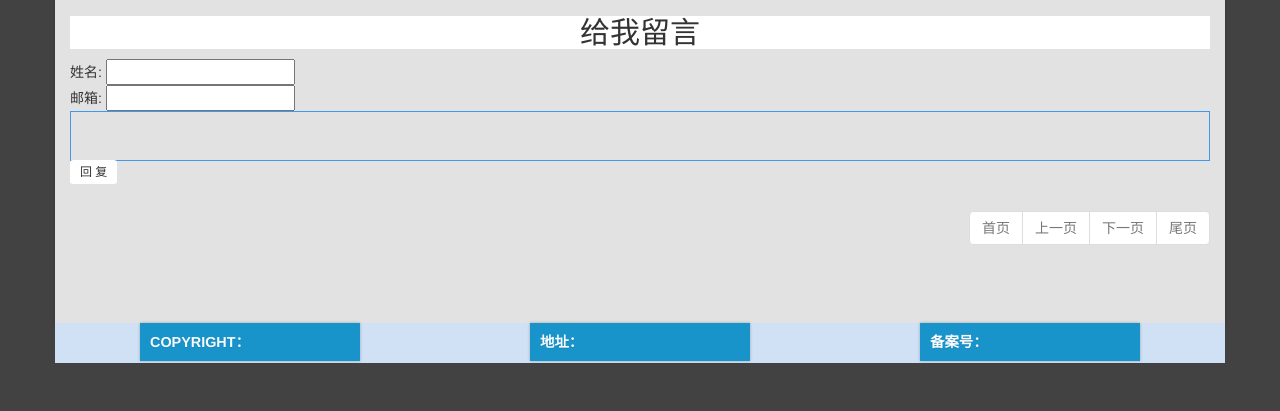
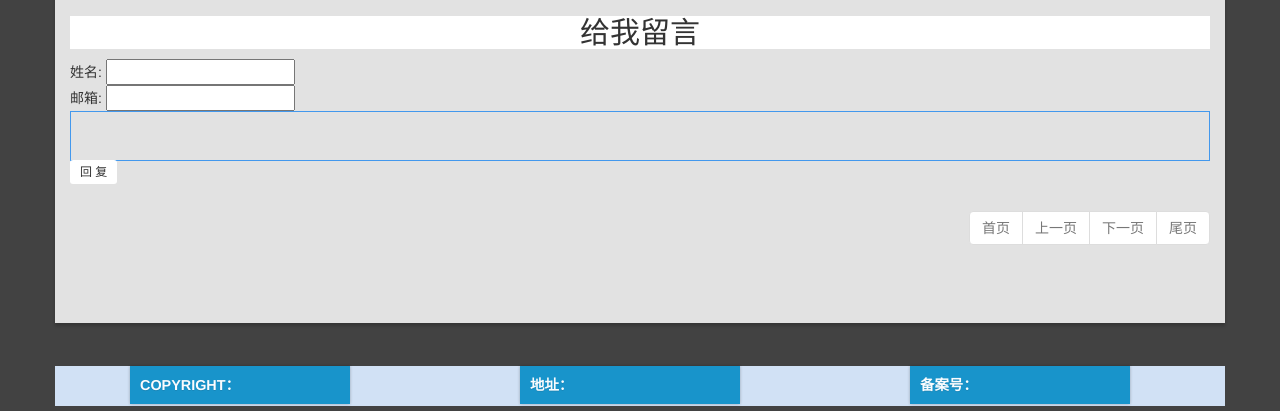
Before and after one commit to lj2tj/TechBlog, a Django app: template blog/templates/about.html in a window 1280 px wide. Shown: the part 394-805 px from the top of the page. Run offline with Django 3.2, Linux system fonts and the light colour scheme; the template is opened without the code that fills it, so the values that code supplies are empty; some libraries are stand-ins or nearby versions.

Commit message:
更新页脚显示样式

```diff
--- a/blog/static/blog/css/footer.css
+++ b/blog/static/blog/css/footer.css
@@ -12,6 +12,7 @@
 	max-height: 40px;
 	font-size:12px;
 	position: fixed;
+	bottom: 0px;
 	background-color:#d1e1f5;
 	color:#ccc;
 	left: 50%;
@@ -28,7 +29,7 @@
 /* The four columns of links */
 
 .footer > ul > li{
-	width:220px;
+	width:240px;
 	display: inline;
 }
 
```
